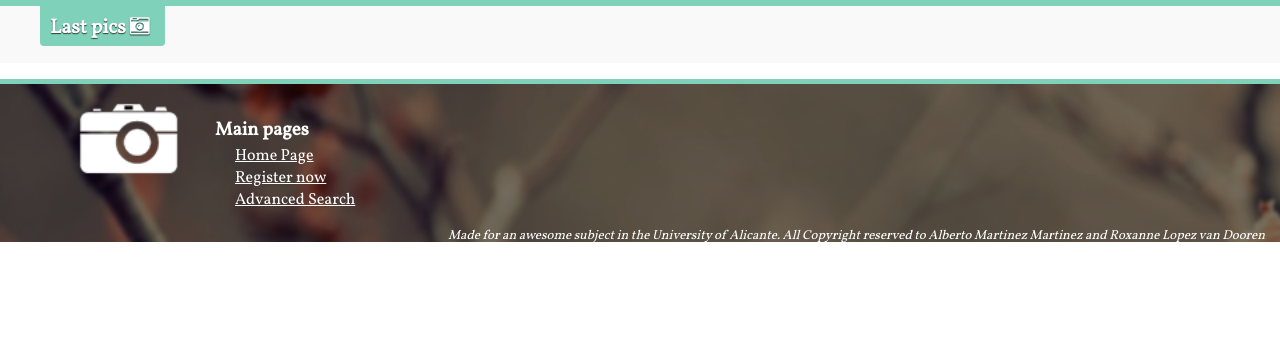
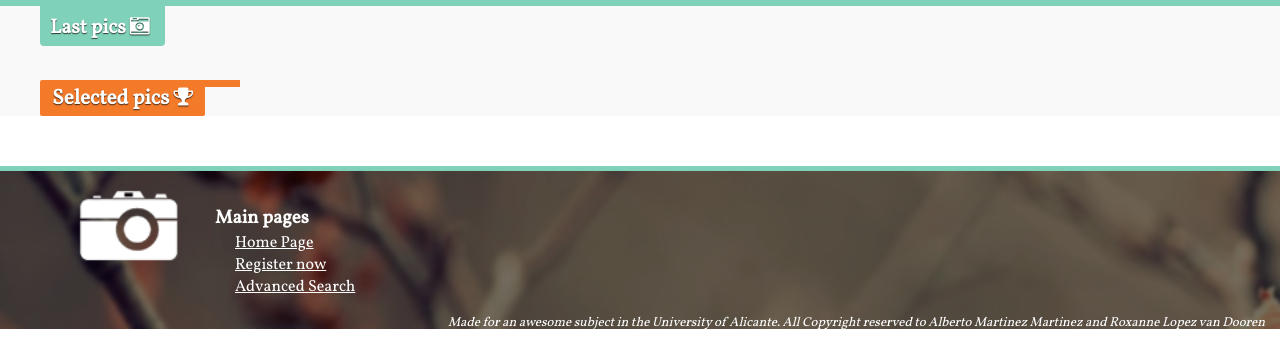
Before and after one commit to Ennaxor/picturesque, a PHP site: page / in a window 1280 px wide. Shown: the part 458-800 px from the top of the page. Run offline with PHP 8.4, Linux system fonts and the light colour scheme; data that the repository does not hold is empty.

Commit message:
Changed index

```diff
--- a/css/style.css
+++ b/css/style.css
@@ -170,6 +170,31 @@ header{
 	text-shadow: 0 1px 1px rgba(0,0,0,0.7);
 }
 
+.boxSelectedPics{
+	background-color:#F37A29;
+	border-radius: 2px 2px 2px 2px;
+	height:36px;
+	left:40px;
+	text-align: center;
+	position:relative;
+	width:165px;
+	text-shadow: 0 1px 1px rgba(0,0,0,0.7);
+	color:#FFF;
+	font-size:14px;
+	margin-bottom: 50px;
+}
+.boxSelectedPics h2{
+	padding-top: 4px;
+}
+
+.specialLine{
+	position: absolute;
+	top: 0px;
+	left: 150px;
+	background-color:#F37A29;
+	height: 7px;
+	width: 50px;
+}
 
 .boxPics h2{
 	color:#FFF;
@@ -228,7 +253,7 @@ section{
 
 section ul li{
 	display: inline-block;
-	margin-left: 3%;
+	margin-left: 2%;
 	margin-bottom: 3%;
 }
 
--- a/index.php
+++ b/index.php
@@ -91,7 +91,7 @@
 					echo "</p>";
 					exit;
 				}
-				$sentencia= "select * from fotos, paises where fotos.pais=paises.idPais order by fRegistro desc limit 5";
+				$sentencia= "select * from fotos, paises where fotos.pais=paises.idPais order by fRegistro desc limit 4";
 
 				if(!($resultado = @mysqli_query($identificador,$sentencia))){
 					echo "<p>Error al ejecutar la sentencia <b>$sentencia</b>: ". mysqli_error($identificador);
@@ -113,6 +113,8 @@
 				mysqli_close($identificador);
 			?>
 
+			<div class="boxSelectedPics"> <h2>Selected pics <i class="fa fa-trophy"></i></h2><div class="specialLine"></div> </div>
+
 
 		</section>
 		<span class="rights printIn">Made for an awesome subject in the University of Alicante. All Copyright reserved to Alberto Martínez Martínez and Roxanne López van Dooren</span>
--- a/registerresult.php
+++ b/registerresult.php
@@ -64,7 +64,6 @@
 
 								echo "Birth date: ".($_SESSION["registered_date"]);
 								echo "<br>";
-								print_r($_FILES);
 								/*echo "Gender: ".($_SESSION["registered_gender"]);
 								echo "<br>";*/
 
```
Also changed, not shown: Resources/Avatar/Roxannelowpoly.jpg (added).
